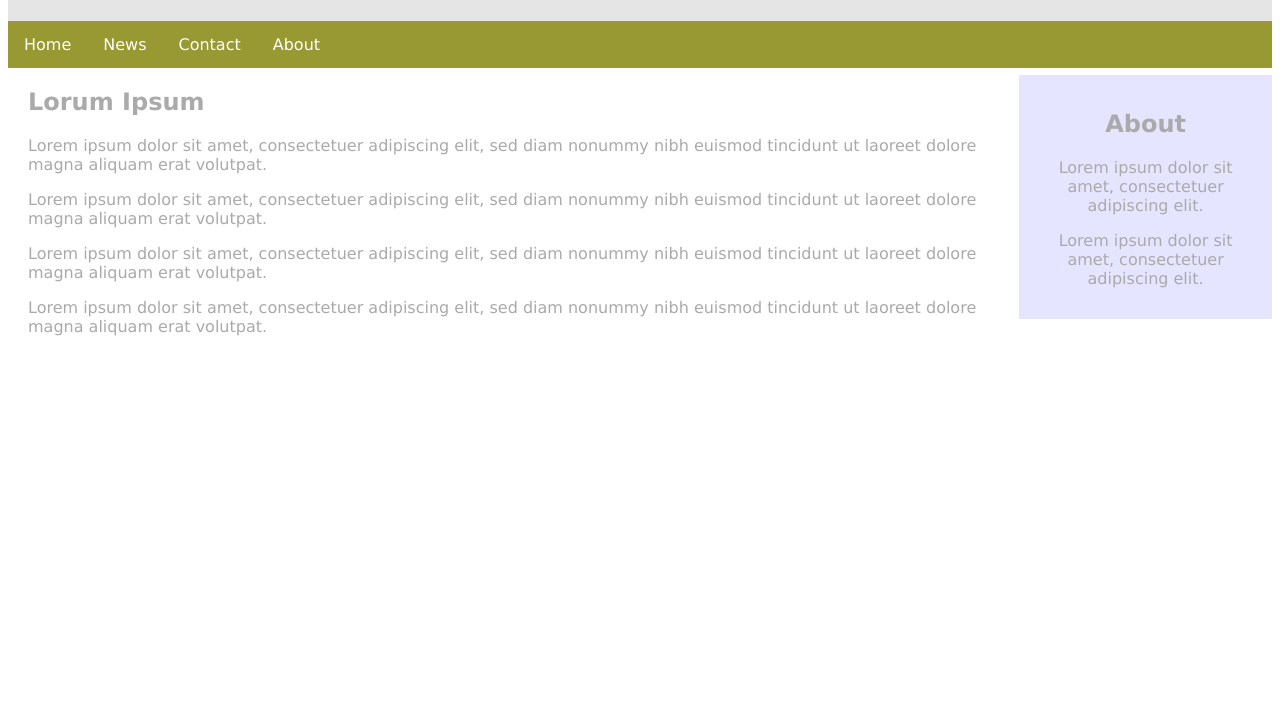
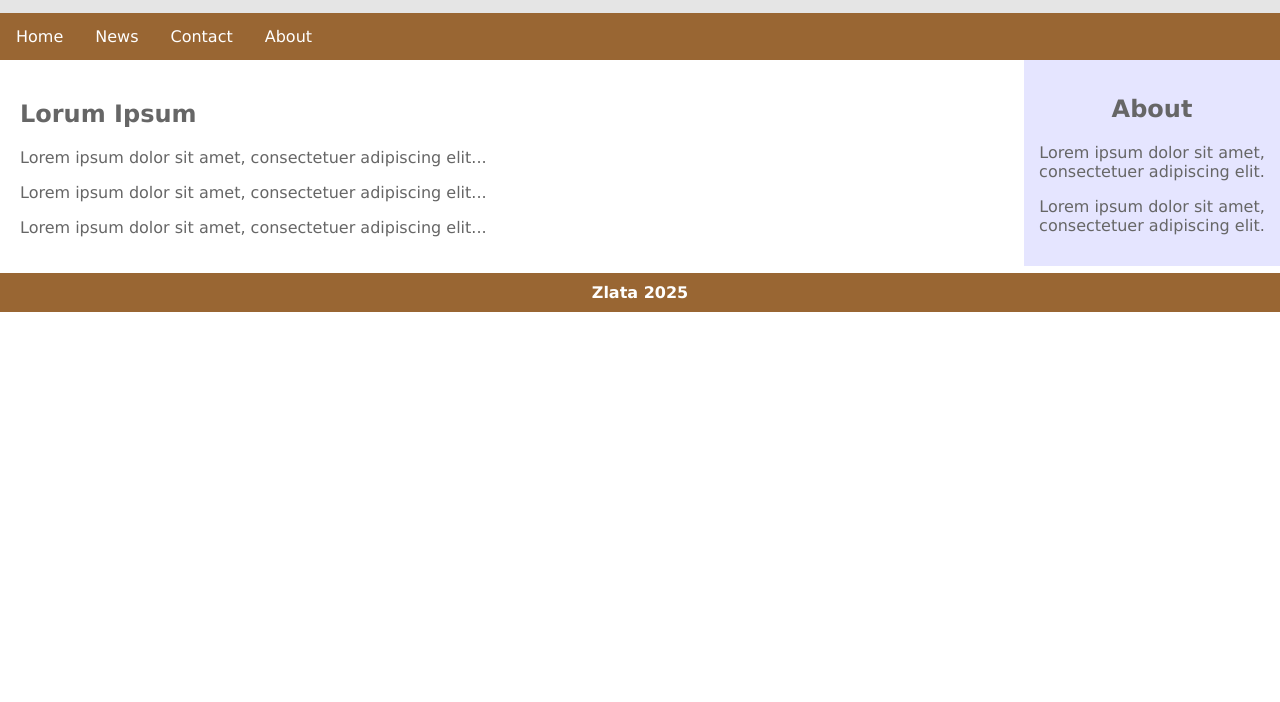
Before and after one commit to masaninaz119-dotcom/menus, a plain HTML site: page menu-horizontal.html in a window 1280 px wide. Shown: the part 98-800 px from the top of the page. Drawn offline with Linux system fonts and the light colour scheme.

Commit message:
menu-horizontal.html

```diff
--- a/menu-horizontal.html
+++ b/menu-horizontal.html
@@ -1,33 +1,26 @@
 <!DOCTYPE html>
-<html>
+<html lang="ca">
 <head>
 <meta name="viewport" content="width=device-width, initial-scale=1.0">
+<title>Web demo de 3 tipus de menús</title>
 <style>
 * {
   box-sizing: border-box;
 }
 
-.main {
-  float: left;
-  width: 80%;
-  padding: 0 20px;
+body {
+  font-family: Verdana;
+  color: #666;
+  margin: 0;
 }
 
-.right {
-  background-color: #e5e5ff;
-  float: left;
-  width: 20%;
-  padding: 15px;
-  margin-top: 7px;
-  text-align: center;
-}
-
+/* Menú superior */
 ul {
   list-style-type: none;
   margin: 0;
   padding: 0;
   overflow: hidden;
-  background-color: #993;
+  background-color: #996633;
 }
 
 ul li {
@@ -43,32 +36,47 @@ ul li a {
 }
 
 ul li a:hover {
-  background-color: #111111;
+  background-color: #111;
 }
 
-.peu{
-  color:white;
-  font-weight: bold;
-  text-align:center;
-  padding:10px;
-  margin-top:7px;
+/* Contenidos */
+.main {
+  float: left;
+  width: 80%;
+  padding: 20px;
 }
 
+.right {
+  background-color: #e5e5ff;
+  float: left;
+  width: 20%;
+  padding: 15px;
+  text-align: center;
+}
+
+/* Pie */
+.peu {
+  background-color: #996633;
+  color: white;
+  font-weight: bold;
+  text-align: center;
+  padding: 10px;
+  clear: both;
+}
+
+/* Responsive */
 @media only screen and (max-width: 620px) {
-  /* For mobile phones: */
   .main, .right {
     width: 100%;
   }
 }
 </style>
 </head>
-<body style="font-family:Verdana;color:#aaaaaa;">
+<body>
 
 <div style="background-color:#e5e5e5;padding:15px;text-align:center;">
   <h1>Web demo de 3 tipus de menús</h1>
 </div>
-
-<div style="overflow:auto">
 
 <ul>
   <li><a href="#home">Home</a></li>
@@ -77,12 +85,12 @@ ul li a:hover {
   <li><a href="#about">About</a></li>
 </ul>
 
+<div style="overflow:auto;">
   <div class="main">
     <h2>Lorum Ipsum</h2>
-    <p>Lorem ipsum dolor sit amet, consectetuer adipiscing elit, sed diam nonummy nibh euismod tincidunt ut laoreet dolore magna aliquam erat volutpat.</p>
-    <p>Lorem ipsum dolor sit amet, consectetuer adipiscing elit, sed diam nonummy nibh euismod tincidunt ut laoreet dolore magna aliquam erat volutpat.</p>
-    <p>Lorem ipsum dolor sit amet, consectetuer adipiscing elit, sed diam nonummy nibh euismod tincidunt ut laoreet dolore magna aliquam erat volutpat.</p>
-    <p>Lorem ipsum dolor sit amet, consectetuer adipiscing elit, sed diam nonummy nibh euismod tincidunt ut laoreet dolore magna aliquam erat volutpat.</p>
+    <p>Lorem ipsum dolor sit amet, consectetuer adipiscing elit...</p>
+    <p>Lorem ipsum dolor sit amet, consectetuer adipiscing elit...</p>
+    <p>Lorem ipsum dolor sit amet, consectetuer adipiscing elit...</p>
   </div>
 
   <div class="right">
@@ -91,9 +99,6 @@ ul li a:hover {
     <p>Lorem ipsum dolor sit amet, consectetuer adipiscing elit.</p>
   </div>
 </div>
-  </div>
-  </div>
-</div>
 
 <div class="peu">Zlata 2025</div>
 
```
Lines whose indentation alone changed are shown as unchanged.
